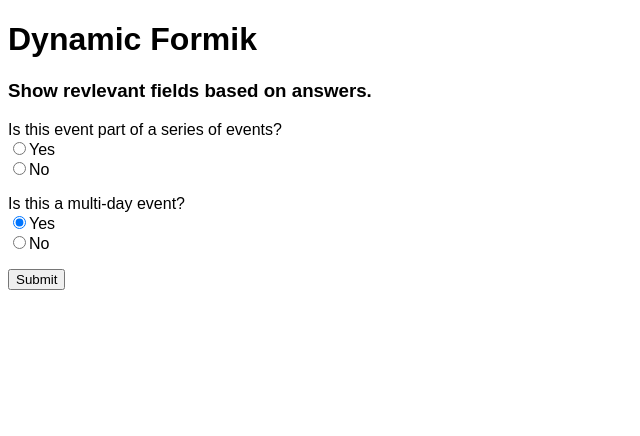
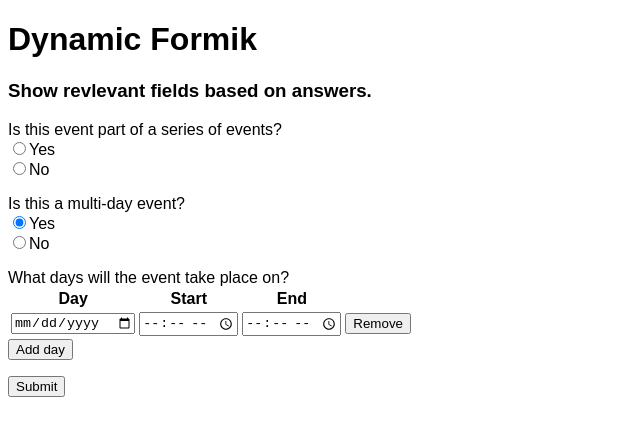
Before and after one commit to tom-leamon/dynamic-formik, a React (Create React App) app: page / in a window 1280 px wide. Both pictures are taken after a click on the radio button 19 px from the left and 222 px from the top of the page. Shown: the top 436 px of the page, without its empty margins (0-640 px from the left). Built offline with nearby package versions, Linux system fonts and the light colour scheme.

Commit message:
ListOfDaysAndTimes component

```diff
--- a/src/Form.tsx
+++ b/src/Form.tsx
@@ -1,11 +1,14 @@
 import { useFormik } from "formik";
 import * as Yup from "yup";
 
-const Form = () => {
+import ListOfDaysAndTimes from "./ListOfDaysAndTimes";
+
+function Form() {
   enum InputType {
     "radio" = "radio",
     "date" = "date",
-    "time" = "time"
+    "time" = "time",
+    "ListOfDaysAndTimes" = "ListOfDaysAndTimes"
   }
 
   type Question = {
@@ -13,7 +16,7 @@
     question: string;
     type: InputType;
     questionOptions: string[];
-    initialValue: string;
+    initialValue: string | {};
     validationSchema: any;
     enabledConditions: {
       name: string;
@@ -118,6 +121,20 @@
           value: "No"
         }
       ]
+    },
+    {
+      name: "ListOfDaysAndTimes",
+      question: "What days will the event take place on?",
+      type: InputType.ListOfDaysAndTimes,
+      questionOptions: ["Next week", "Next month"],
+      initialValue: {},
+      validationSchema: Yup.string().required("Required"),
+      enabledConditions: [
+        {
+          name: "IsMultiday",
+          value: "Yes"
+        }
+      ]
     }
   ];
 
@@ -191,6 +208,14 @@
             />
           </>
         );
+      case "ListOfDaysAndTimes":
+        return (
+          <ListOfDaysAndTimes
+            onChangeFunction={(value) => {
+              formik.setFieldValue(question.name, value);
+            }}
+          />
+        );
     }
   };
 
@@ -211,6 +236,6 @@
       <button type="submit">Submit</button>
     </form>
   );
-};
+}
 
 export default Form;
--- /dev/null
+++ b/src/ListOfDaysAndTimes.tsx
@@ -0,0 +1,103 @@
+import { useEffect, useState } from "react";
+
+interface Props {
+  onChangeFunction: Function;
+}
+
+const ListOfDaysAndTimes = ({ onChangeFunction }: Props) => {
+  const [state, setState] = useState([
+    {
+      date: "",
+      startTime: "",
+      endTime: ""
+    }
+  ]);
+
+  useEffect(() => {
+    onChangeFunction(state);
+  }, [state]);
+
+  const addDay = () => {
+    setState([
+      ...state,
+      {
+        date: "",
+        startTime: "",
+        endTime: ""
+      }
+    ]);
+  };
+
+  const removeDay = (index: number) => {
+    setState(state.filter((x, i) => i !== index));
+  };
+
+  const setValue = (index: number, field: string, value: string) => {
+    setState(
+      state.map((day, i) =>
+        index === i
+          ? {
+              ...day,
+              [field]: value
+            }
+          : day
+      )
+    );
+  };
+
+  return (
+    <>
+      <table>
+        <tr>
+          <th>Day</th>
+          <th>Start</th>
+          <th>End</th>
+          <th></th>
+        </tr>
+
+        {state.map(({ date, startTime, endTime }, index) => (
+          <tr>
+            <td>
+              <input
+                type="date"
+                onChange={(e) => setValue(index, "date", e.target.value)}
+              />
+            </td>
+            <td>
+              <input
+                type="time"
+                onChange={(e) => setValue(index, "startTime", e.target.value)}
+              />
+            </td>
+            <td>
+              <input
+                type="time"
+                onChange={(e) => setValue(index, "endTime", e.target.value)}
+              />
+            </td>
+            <td>
+              <button
+                onClick={(e) => {
+                  e.preventDefault();
+                  removeDay(index);
+                }}
+              >
+                Remove
+              </button>
+            </td>
+          </tr>
+        ))}
+      </table>
+      <button
+        onClick={(e) => {
+          e.preventDefault();
+          addDay();
+        }}
+      >
+        Add day
+      </button>
+    </>
+  );
+};
+
+export default ListOfDaysAndTimes;
```
